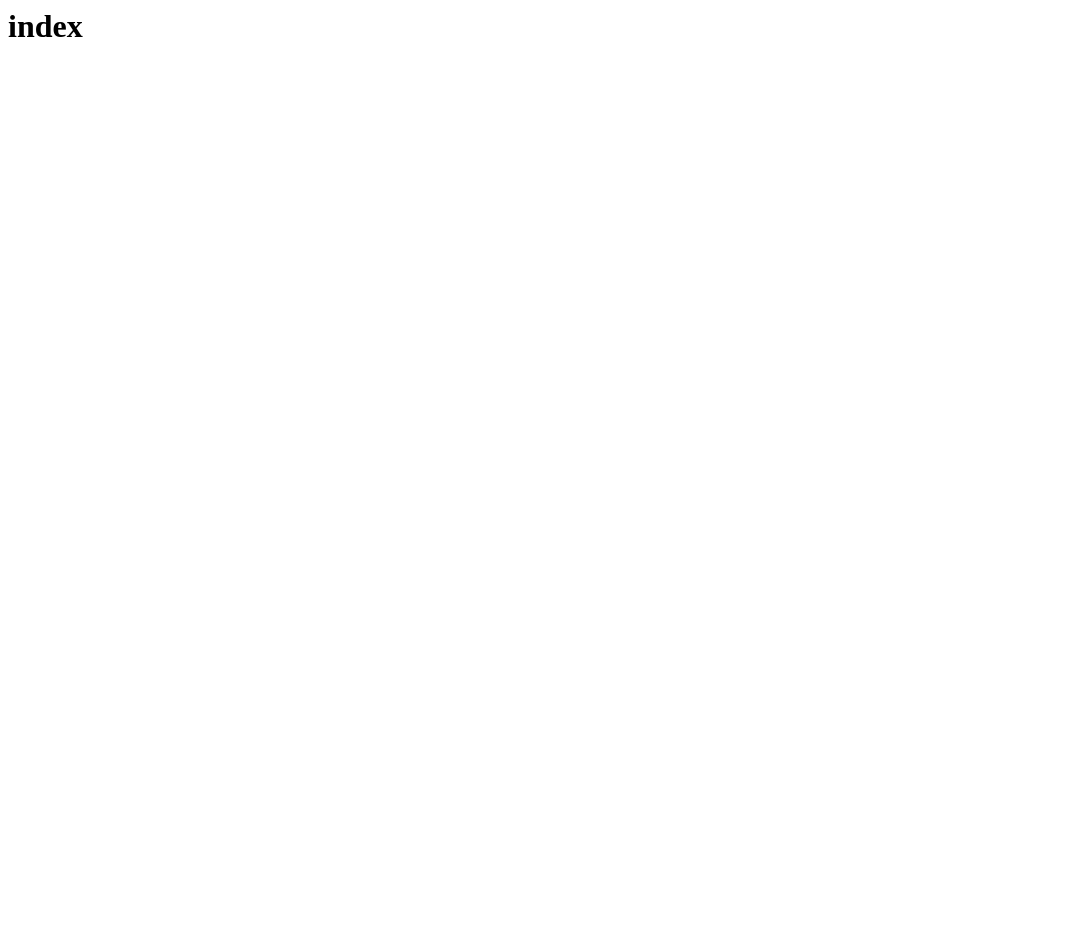
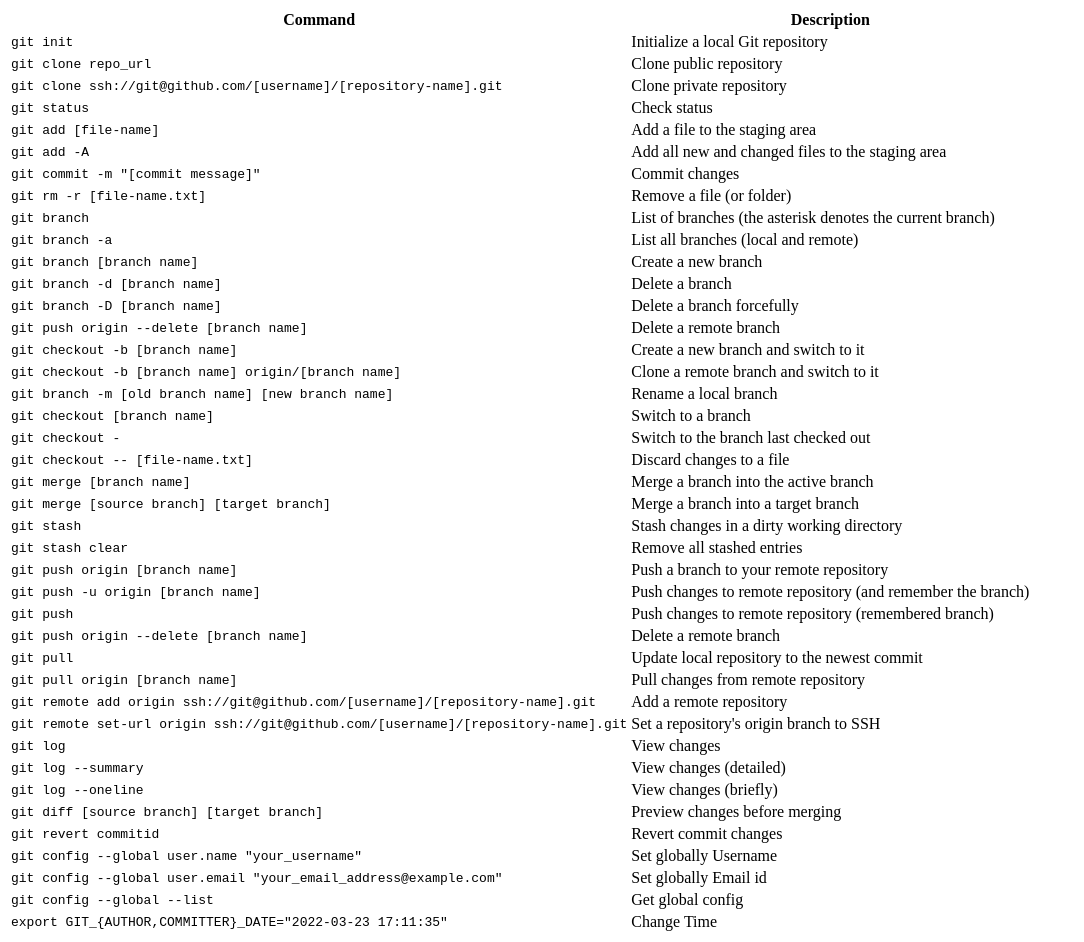
Before and after one commit to shasabbir/sample, a plain HTML site: page index.html in a window 1280 px wide. Shown: the whole page, without its empty margins (0-1084 px from the left). Before the commit the page ends 800 px from the top, so only its background shows below. Drawn offline with Linux system fonts and the light colour scheme.

Commit message:
all commands

```diff
--- a/index.html
+++ b/index.html
@@ -1 +1,174 @@
-<h1>index</h1>
+<table>
+<thead>
+<tr>
+<th>Command</th>
+<th>Description</th>
+</tr>
+</thead>
+<tbody>
+<tr>
+<td><code>git init</code></td>
+<td>Initialize a local Git repository</td>
+</tr>
+<tr>
+<td><code>git clone repo_url</code></td>
+<td>Clone public repository</td>
+</tr>
+<tr>
+<td><code>git clone ssh://git@github.com/[username]/[repository-name].git</code></td>
+<td>Clone private repository</td>
+</tr>
+<tr>
+<td><code>git status</code></td>
+<td>Check status</td>
+</tr>
+<tr>
+<td><code>git add [file-name]</code></td>
+<td>Add a file to the staging area</td>
+</tr>
+<tr>
+<td><code>git add -A</code></td>
+<td>Add all new and changed files to the staging area</td>
+</tr>
+<tr>
+<td><code>git commit -m "[commit message]"</code></td>
+<td>Commit changes</td>
+</tr>
+<tr>
+<td><code>git rm -r [file-name.txt]</code></td>
+<td>Remove a file (or folder)</td>
+</tr>
+<tr>
+<td><code>git branch</code></td>
+<td>List of branches (the asterisk denotes the current branch)</td>
+</tr>
+<tr>
+<td><code>git branch -a</code></td>
+<td>List all branches (local and remote)</td>
+</tr>
+<tr>
+<td><code>git branch [branch name]</code></td>
+<td>Create a new branch</td>
+</tr>
+<tr>
+<td><code>git branch -d [branch name]</code></td>
+<td>Delete a branch</td>
+</tr>
+<tr>
+<td><code>git branch -D [branch name]</code></td>
+<td>Delete a branch forcefully</td>
+</tr>
+<tr>
+<td><code>git push origin --delete [branch name]</code></td>
+<td>Delete a remote branch</td>
+</tr>
+<tr>
+<td><code>git checkout -b [branch name]</code></td>
+<td>Create a new branch and switch to it</td>
+</tr>
+<tr>
+<td><code>git checkout -b [branch name] origin/[branch name]</code></td>
+<td>Clone a remote branch and switch to it</td>
+</tr>
+<tr>
+<td><code>git branch -m [old branch name] [new branch name]</code></td>
+<td>Rename a local branch</td>
+</tr>
+<tr>
+<td><code>git checkout [branch name]</code></td>
+<td>Switch to a branch</td>
+</tr>
+<tr>
+<td><code>git checkout -</code></td>
+<td>Switch to the branch last checked out</td>
+</tr>
+<tr>
+<td><code>git checkout -- [file-name.txt]</code></td>
+<td>Discard changes to a file</td>
+</tr>
+<tr>
+<td><code>git merge [branch name]</code></td>
+<td>Merge a branch into the active branch</td>
+</tr>
+<tr>
+<td><code>git merge [source branch] [target branch]</code></td>
+<td>Merge a branch into a target branch</td>
+</tr>
+<tr>
+<td><code>git stash</code></td>
+<td>Stash changes in a dirty working directory</td>
+</tr>
+<tr>
+<td><code>git stash clear</code></td>
+<td>Remove all stashed entries</td>
+</tr>
+<tr>
+<td><code>git push origin [branch name]</code></td>
+<td>Push a branch to your remote repository</td>
+</tr>
+<tr>
+<td><code>git push -u origin [branch name]</code></td>
+<td>Push changes to remote repository (and remember the branch)</td>
+</tr>
+<tr>
+<td><code>git push</code></td>
+<td>Push changes to remote repository (remembered branch)</td>
+</tr>
+<tr>
+<td><code>git push origin --delete [branch name]</code></td>
+<td>Delete a remote branch</td>
+</tr>
+<tr>
+<td><code>git pull</code></td>
+<td>Update local repository to the newest commit</td>
+</tr>
+<tr>
+<td><code>git pull origin [branch name]</code></td>
+<td>Pull changes from remote repository</td>
+</tr>
+<tr>
+<td><code>git remote add origin ssh://git@github.com/[username]/[repository-name].git</code></td>
+<td>Add a remote repository</td>
+</tr>
+<tr>
+<td><code>git remote set-url origin ssh://git@github.com/[username]/[repository-name].git</code></td>
+<td>Set a repository's origin branch to SSH</td>
+</tr>
+<tr>
+<td><code>git log</code></td>
+<td>View changes</td>
+</tr>
+<tr>
+<td><code>git log --summary</code></td>
+<td>View changes (detailed)</td>
+</tr>
+<tr>
+<td><code>git log --oneline</code></td>
+<td>View changes (briefly)</td>
+</tr>
+<tr>
+<td><code>git diff [source branch] [target branch]</code></td>
+<td>Preview changes before merging</td>
+</tr>
+<tr>
+<td><code>git revert commitid</code></td>
+<td>Revert commit changes</td>
+</tr>
+<tr>
+<td><code>git config --global user.name "your_username"</code></td>
+<td>Set globally Username</td>
+</tr>
+<tr>
+<td><code>git config --global user.email "your_email_address@example.com"</code></td>
+<td>Set globally Email id</td>
+</tr>
+<tr>
+<td><code>git config --global --list</code></td>
+<td>Get global config</td>
+</tr>
+<tr>
+<td><code>export GIT_{AUTHOR,COMMITTER}_DATE="2022-03-23 17:11:35"</code></td>
+<td>Change Time</td>
+</tr>
+</tbody>
+</table>
--- a/jahjsahja.js
+++ /dev/null
@@ -1 +0,0 @@
-snshjdhsjjddjhsdhjsdhj
```
Also changed, not shown: index - Copy (2).html (added, +1 -0 lines).
